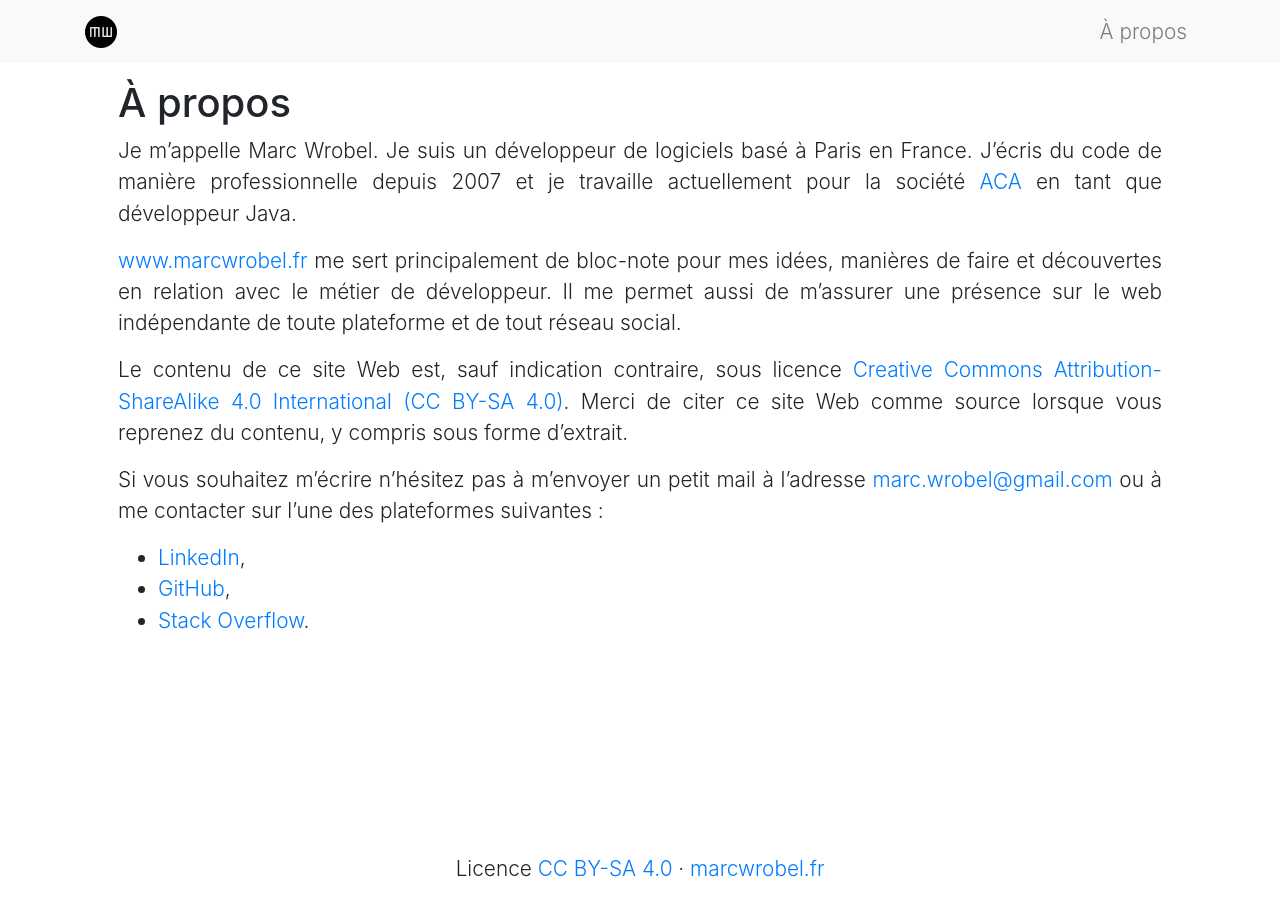
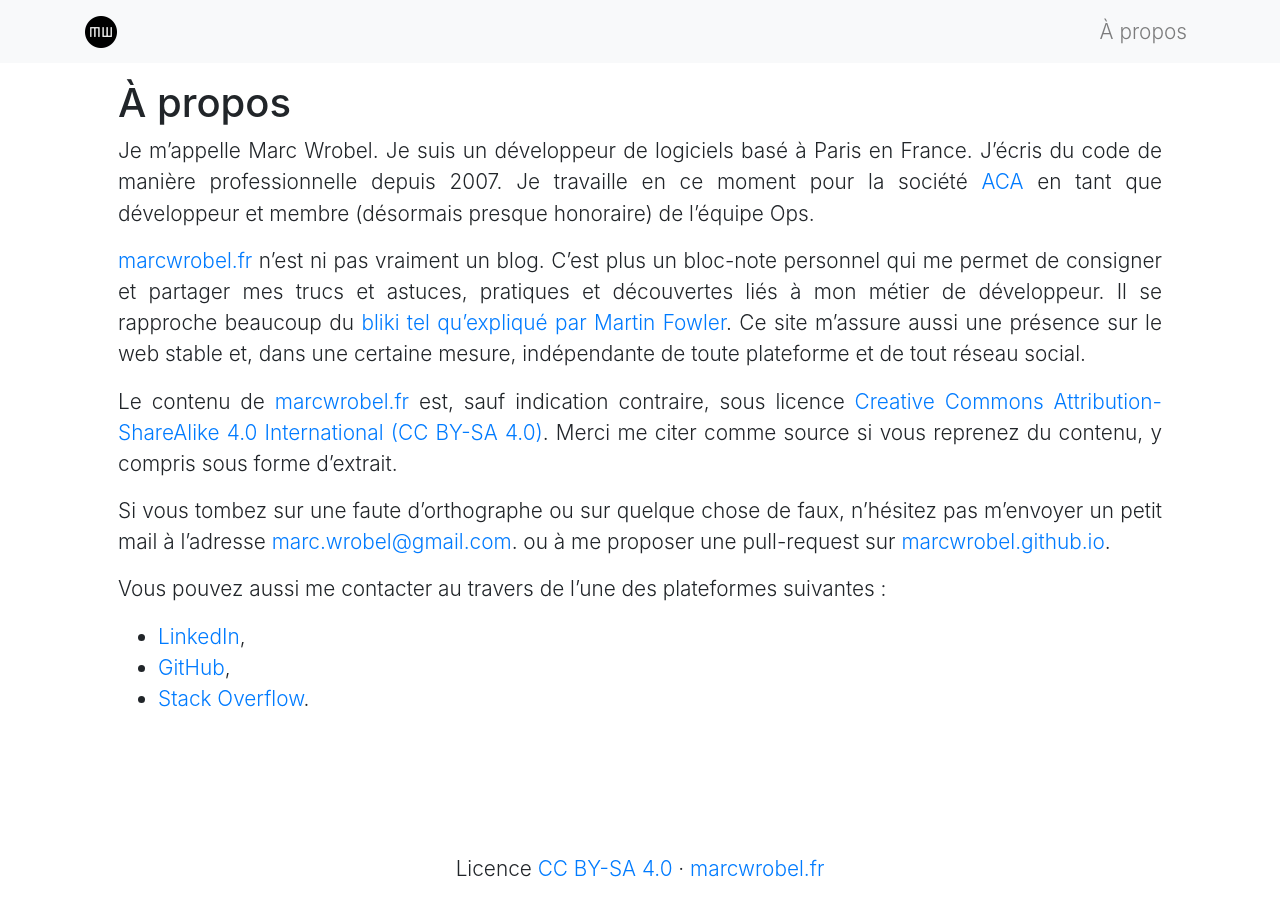
Before and after one commit to marcwrobel/marcwrobel.github.io, a Jekyll site: the page built from a-propos.md, in a window 1280 px wide. Built offline with Jekyll 4.4.1, drawn with Linux system fonts in a browser that asks for light colours.

Commit message:
Mise à jour de la page 'À propos'

```diff
--- a/a-propos.md
+++ b/a-propos.md
@@ -5,21 +5,27 @@ permalink: /a-propos/
 ---
 
 Je m'appelle Marc Wrobel. Je suis un développeur de logiciels basé à Paris en France. J'écris du
-code de manière professionnelle depuis 2007 et je travaille actuellement pour la société
-[ACA](https://www.aca.fr/) en tant que développeur Java.
+code de manière professionnelle depuis 2007. Je travaille en ce moment pour la société
+[ACA](https://www.aca.fr/) en tant que développeur et membre (désormais presque honoraire) de
+l'équipe Ops.
 
-[www.marcwrobel.fr](http://www.marcwrobel.fr/) me sert principalement de bloc-note pour mes idées,
-manières de faire et découvertes en relation avec le métier de développeur. Il me permet aussi
-de m'assurer une présence sur le web indépendante de toute plateforme et de tout réseau social.
+[marcwrobel.fr](http://www.marcwrobel.fr/) n'est ni pas vraiment un blog. C'est plus un bloc-note
+personnel qui me permet de consigner et partager mes trucs et astuces, pratiques et découvertes liés
+à mon métier de développeur. Il se rapproche beaucoup du [bliki tel qu'expliqué par Martin
+Fowler]((https://www.martinfowler.com/bliki/WhatIsaBliki.html)). Ce site m'assure aussi une présence
+sur le web stable et, dans une certaine mesure, indépendante de toute plateforme et de tout réseau
+social.
 
-Le contenu de ce site Web est, sauf indication contraire, sous licence [Creative Commons
-Attribution-ShareAlike 4.0 International (CC BY-SA 4.0)](https://creativecommons.org/licenses/by-sa/4.0/deed.fr).
-Merci de citer ce site Web comme source lorsque vous reprenez du contenu, y compris sous forme
-d’extrait.
+Le contenu de [marcwrobel.fr](http://www.marcwrobel.fr/) est, sauf indication contraire, sous
+licence [Creative Commons Attribution-ShareAlike 4.0 International
+(CC BY-SA 4.0)](https://creativecommons.org/licenses/by-sa/4.0/deed.fr). Merci me citer comme source
+si vous reprenez du contenu, y compris sous forme d’extrait.
 
-Si vous souhaitez m'écrire n’hésitez pas à m’envoyer un petit mail à l'adresse
-[marc.wrobel@gmail.com](mailto:marc.wrobel@gmail.com) ou à me contacter sur l'une des plateformes
-suivantes :
+Si vous tombez sur une faute d'orthographe ou sur quelque chose de faux, n'hésitez pas m’envoyer un
+petit mail à l'adresse [marc.wrobel@gmail.com](mailto:marc.wrobel@gmail.com). ou à me proposer une
+pull-request sur [marcwrobel.github.io](https://github.com/marcwrobel/marcwrobel.github.io).
+
+Vous pouvez aussi me contacter au travers de l'une des plateformes suivantes :
 * [LinkedIn](http://www.linkedin.com/in/marcwrobelfr),
 * [GitHub](https://github.com/marcwrobel),
 * [Stack Overflow](https://stackoverflow.com/cv/marcwrobel).
```
